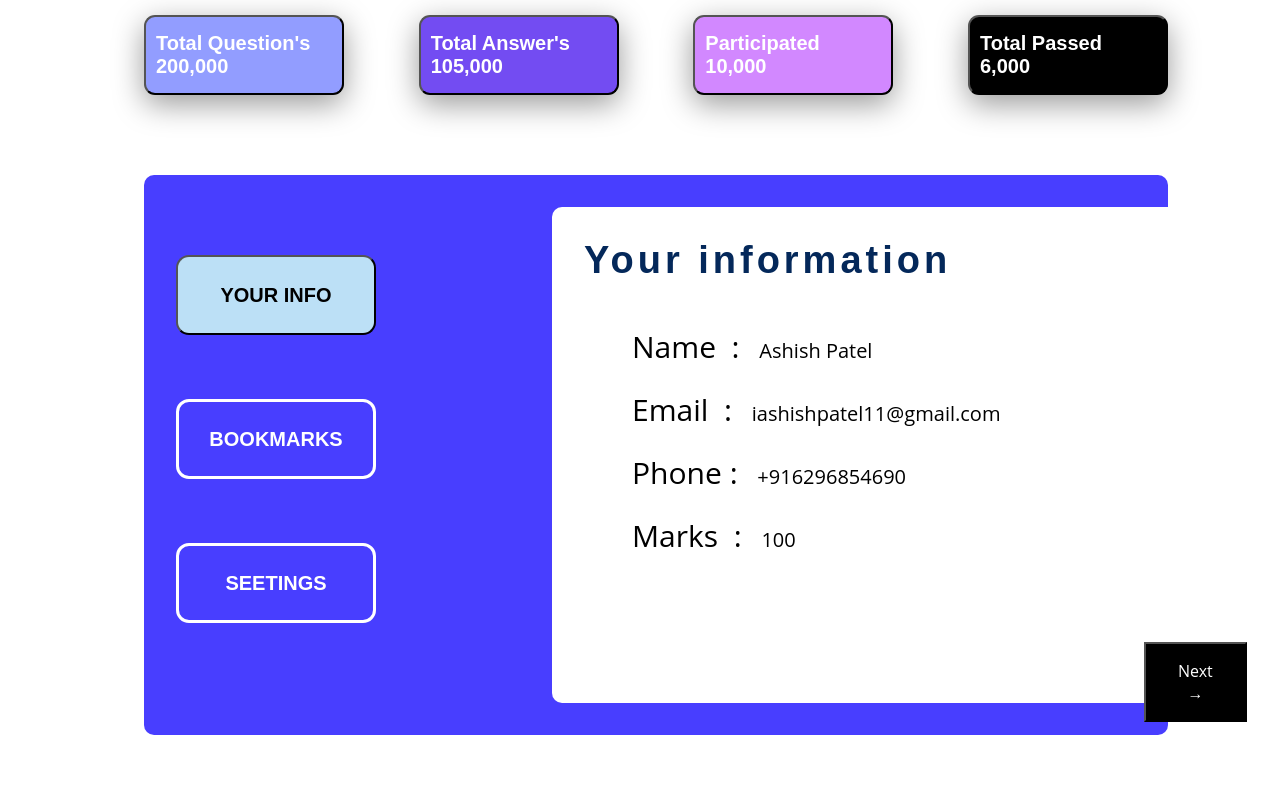
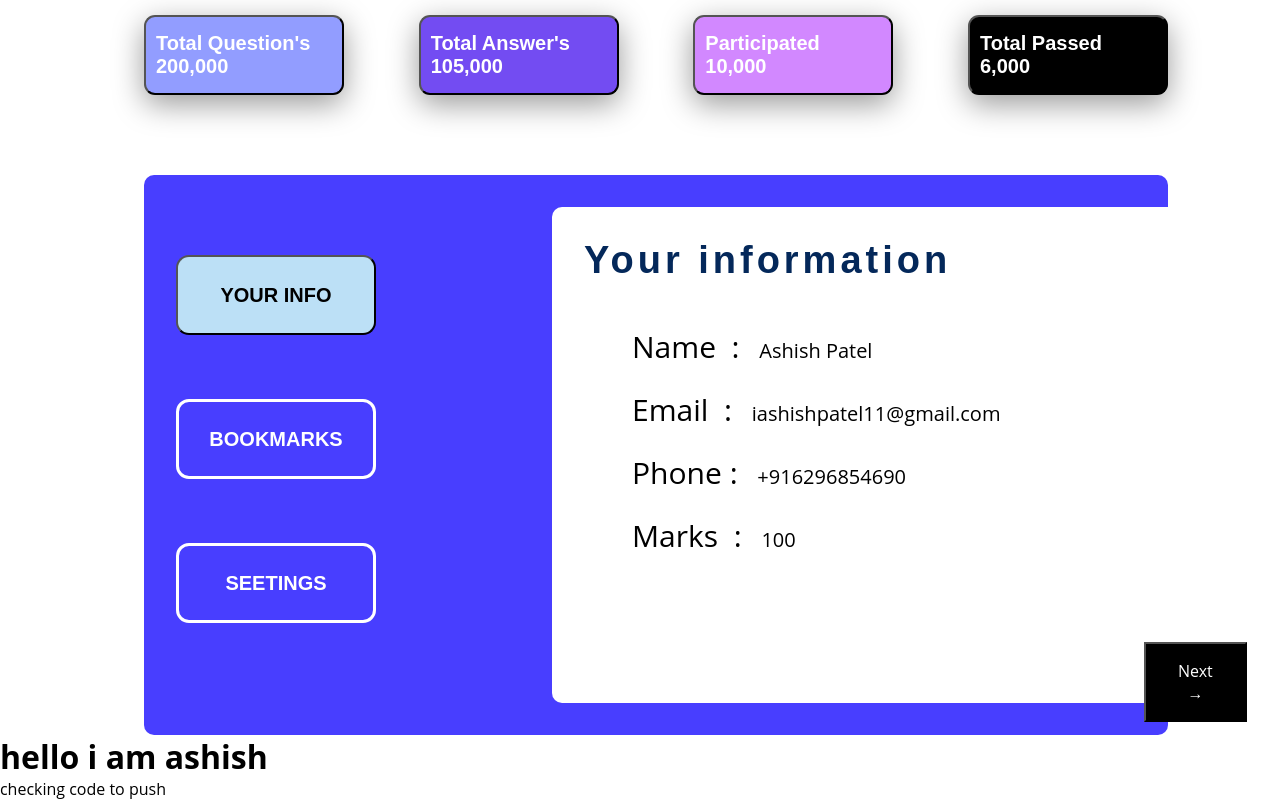
Before and after one commit to ashishpateldev/microproject2, a plain HTML site: page index.html in a window 1280 px wide. Shown: the part 700-1500 px from the top of the page. Before the commit the page ends 1435 px from the top, so only its background shows below. Drawn offline with Linux system fonts and the light colour scheme.

Commit message:
checking

```diff
--- a/index.html
+++ b/index.html
@@ -72,8 +72,10 @@
             </div>
       </main>
 
-
-
+<div>
+      <h1>hello i am ashish </h1>
+      <p>checking code to push</p>
+</div>
 
 </body>
 
```
